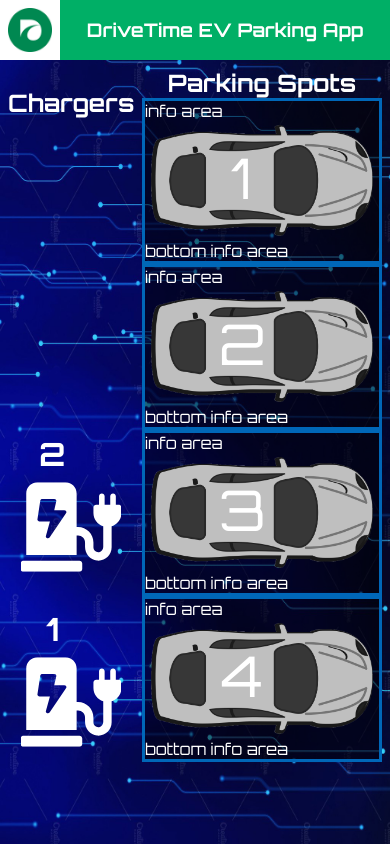
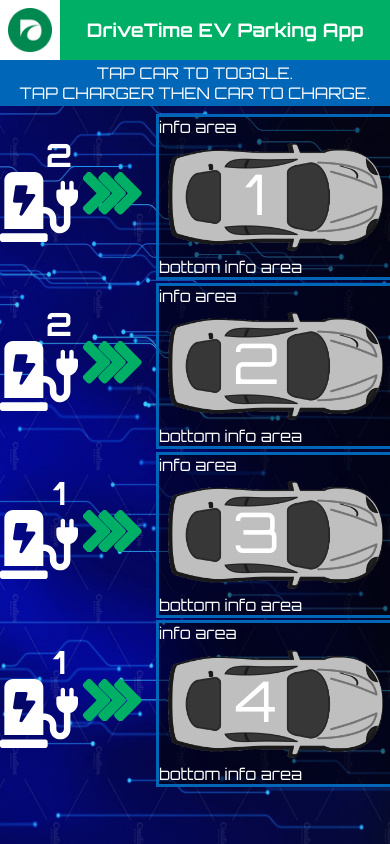
Before and after one commit to adpace-dt/DT-EV-APP-Angular, an Angular app in the folder DT-EV-NG-APP/: page / in a window 390 px wide. Built offline with nearby package versions, Linux system fonts and the light colour scheme; a web font is replaced by a local one.

Commit message:
Many updates to application. Rebuilt view as rows instead of 2 columns. Added CSS to make it responsive down to smaller device sizes. Need to clean up unused html/css.

```diff
--- a/DT-EV-NG-APP/src/app/charger/charger.component.html
+++ b/DT-EV-NG-APP/src/app/charger/charger.component.html
@@ -1,4 +1,32 @@
 <div class="charger">
   <h1>{{chargerNumber}}</h1>
-  <img style="color: white;" src="../../assets/img/charging-station-solid.svg" alt="">
+  <div class="graphic-container">
+    <div class="charger-icon"><img style="color: white;" src="../../assets/img/charging-station-solid.svg" alt=""></div>
+    <div class="arrows">
+<!--      charging-->
+      <svg id="Layer_1" data-name="Layer 1" xmlns="http://www.w3.org/2000/svg" viewBox="0 0 442.03 320.08">
+        <defs>
+          <style>.cls-1 {
+            fill: #008e4a;
+            isolation: isolate;
+          }</style>
+        </defs>
+        <title>angle-double-right-duotone</title>
+        <path class="cls-1"
+              d="M202,273,66.37,409a23.78,23.78,0,0,1-33.63.17l-.17-.17L10,386.36a23.94,23.94,0,0,1,0-33.86l0,0,96.13-96.37L10,159.73a23.94,23.94,0,0,1,0-33.86l0,0,22.44-22.79a23.78,23.78,0,0,1,33.63-.17l.17.17L201.88,239a23.93,23.93,0,0,1,.24,33.86L202,273Z"
+              transform="translate(-2.97 -95.97)"/>
+        <path class="cls-2"
+              d="M437.89,273,302.34,409a23.77,23.77,0,0,1-33.62.17l-.17-.17L246,386.26a23.94,23.94,0,0,1,0-33.86l0,0L342.11,256l-96-96.47a23.94,23.94,0,0,1,0-33.86l0,0,22.52-22.59a23.77,23.77,0,0,1,33.62-.17l.17.17L438,239a24,24,0,0,1-.05,33.94Z"
+              transform="translate(-2.97 -95.97)"/>
+        <path class="cls-3"
+              d="M319,273,183.35,409a23.79,23.79,0,0,1-33.63.17c-.06-.06-.11-.12-.17-.17L127,386.33a23.93,23.93,0,0,1,0-33.85l0,0,96.13-96.37L127,159.71a23.94,23.94,0,0,1,0-33.86l0,0L149.42,103a23.78,23.78,0,0,1,33.63-.18l.17.18L318.86,239a23.94,23.94,0,0,1,.24,33.85L319,273Z"
+              transform="translate(-2.97 -95.97)"/>
+      </svg>
+    </div>
+  </div>
+
+
+
+
+<!--  <img src="../../assets/img/angle-double-right-duotone.svg" alt="">-->
 </div>
--- a/DT-EV-NG-APP/src/app/charger/charger.component.scss
+++ b/DT-EV-NG-APP/src/app/charger/charger.component.scss
@@ -1,10 +1,34 @@
+.charger {
+  height: 19vh;
+  width: 40vw;
+  //min-width: 150px;
+  //max-width: 300px;
+  //background: rgba(0, 0, 0, 0.5);
+}
+
+.cls-1, .cls-2, .cls-3 {
+  background: #00AF66;
+  fill: #00AF66;
+}
+
+#Layer_1 {
+  //transform: scale(0.5);
+  width: 15vw;
+  padding-left: 5px;
+}
+
+.graphic-container {
+  display: flex;
+}
+
+
 h1 {
-  //padding-left: 29px;
   text-align: center;
   margin-bottom: -3px;
   transform: translateX(-19px);
 }
 
 img {
-  transform: scale(0.8);
+  //transform: scale(0.8);
+  width: 20vw;
 }
--- a/DT-EV-NG-APP/src/app/main/main.component.html
+++ b/DT-EV-NG-APP/src/app/main/main.component.html
@@ -1,14 +1,45 @@
-<div class="main">
+<div>
+  <!--<div class="titles">
+    <div class="chargers-title"><h2>Chargers</h2></div>
+    <div class="parking-spots-title"><h2>Parking Spots</h2></div>
+  </div>-->
+
+  <p class="info">TAP CAR TO TOGGLE.<br>TAP CHARGER THEN CAR TO CHARGE.</p>
+
+  <div class="main-container">
+    <div class="row">
+      <div class="col-40"><div><app-charger [chargerNumber]="2"></app-charger></div></div>
+      <div class="col-60"><app-parking-spot [spotNumber]="1"></app-parking-spot></div>
+    </div>
+    <div class="row">
+      <div class="col-40"><div><app-charger [chargerNumber]="2"></app-charger></div></div>
+      <div class="col-60"><app-parking-spot [spotNumber]="2"></app-parking-spot></div>
+    </div>
+    <div class="row">
+      <div class="col-40"><div><app-charger [chargerNumber]="1"></app-charger></div></div>
+      <div class="col-60"><app-parking-spot [spotNumber]="3"></app-parking-spot></div>
+    </div>
+    <div class="row">
+      <div class="col-40"><div><app-charger [chargerNumber]="1"></app-charger></div></div>
+      <div class="col-60"><app-parking-spot [spotNumber]="4"></app-parking-spot></div>
+    </div>
+  </div>
+
+  <!--<div class="main">
+
     <div class="chargers">
-    <h2>Chargers</h2>
+
       <div><app-charger [chargerNumber]="2"></app-charger></div>
+      <div><app-charger [chargerNumber]="1"></app-charger></div>
+      <div><app-charger [chargerNumber]="1"></app-charger></div>
       <div><app-charger [chargerNumber]="1"></app-charger></div>
     </div>
     <div class="parking-spots">
-    <h2>Parking Spots</h2>
+
       <app-parking-spot [spotNumber]="1"></app-parking-spot>
       <app-parking-spot [spotNumber]="2"></app-parking-spot>
       <app-parking-spot [spotNumber]="3"></app-parking-spot>
       <app-parking-spot [spotNumber]="4"></app-parking-spot>
     </div>
+  </div>-->
 </div>
--- a/DT-EV-NG-APP/src/app/main/main.component.scss
+++ b/DT-EV-NG-APP/src/app/main/main.component.scss
@@ -1,3 +1,40 @@
+.info {
+  text-align: center;
+  background: #0067b8;
+  margin: 0 0 8px;
+  padding: 3px 0;
+}
+.titles {
+  display: flex;
+
+  .chargers-title{
+    text-align: center;
+    width: 40vw;
+  }
+
+  .parking-spots-title {
+    width: 60vw;
+    text-align: center;
+  }
+}
+
+.main-container {
+  display: flex;
+  flex-direction: column;
+
+  .row {
+    display: flex;
+    height: 20vh;
+  }
+
+  .col-40 {
+    width: 40vw;
+  }
+  .col-60 {
+    width: 60vw;
+  }
+}
+
 .main {
   padding: 8px;
   display: flex;
--- a/DT-EV-NG-APP/src/app/parking-spot/parking-spot.component.scss
+++ b/DT-EV-NG-APP/src/app/parking-spot/parking-spot.component.scss
@@ -1,8 +1,9 @@
 .parking-spot {
   border: 3px solid #0067b8;
-  height: 160px;
+  //height: 160px;
+  height: 19vh;
   width: 60vw;
-  min-width: 200px;
+  min-width: 150px;
   max-width: 300px;
   background: rgba(0, 0, 0, 0.5);
 
@@ -11,7 +12,7 @@
     background-image: url("../../assets/img/car.png");
     background-repeat: no-repeat;
     background-position: center;
-    background-size: 95% auto;
+    background-size: 92% auto;
     width: 100%;
     height: 100%;
 
@@ -36,9 +37,4 @@
     }
   }
 
-  /*  & .car {
-      max-height: 120px;
-      width: 95%;
-    }*/
-
 }
```
Also changed, not shown: DT-EV-NG-APP/src/assets/img/angle-double-right-duotone.svg (added). Lines whose indentation alone changed are shown as unchanged.
